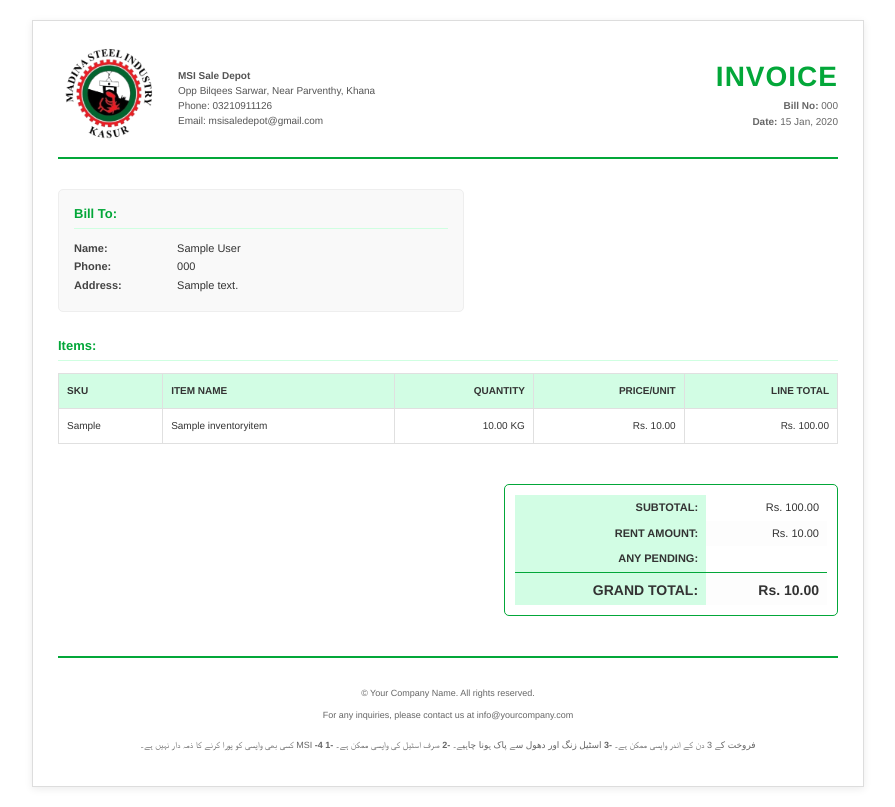
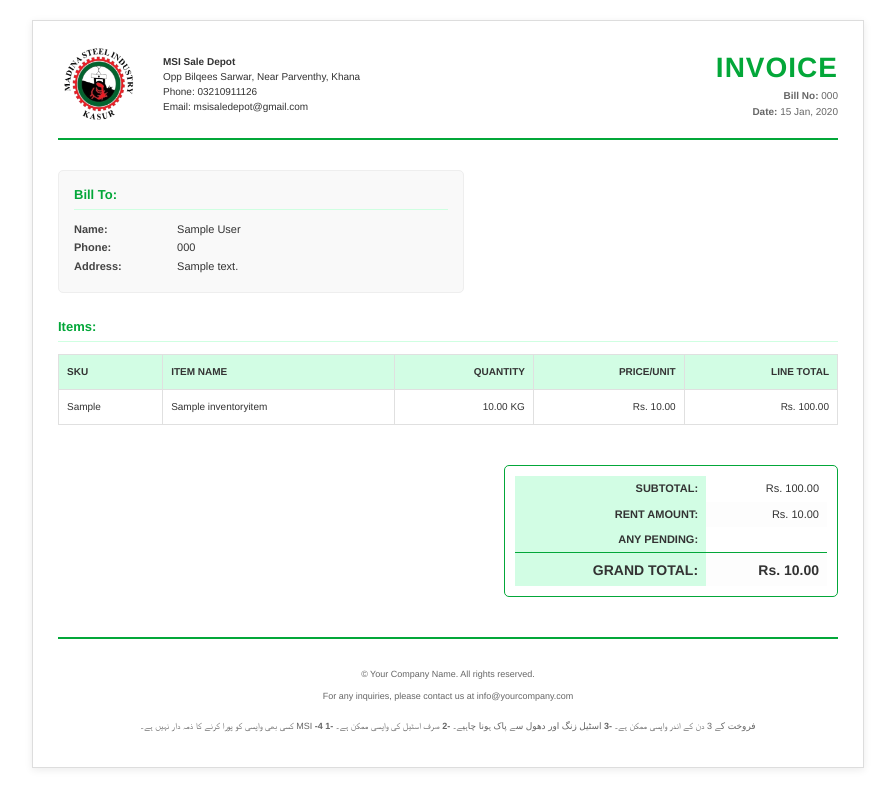
Before and after one commit to mzeeshantech/MSI, a Django app: template billing/templates/billing/customer_bill_detail.html in a window 1280 px wide. Shown: the whole page, without its empty margins (192-1087 px from the left). After the commit the page ends 768 px from the top, so only its background shows below. Run offline with Django 5.2, Linux system fonts and the light colour scheme; the template is opened without the code that fills it: values that come from a table or form of the project are taken from there, others are empty; tables that the repository leaves empty hold one stand-in row (values such as "Sample post").

Commit message:
More changes

```diff
--- a/billing/templates/billing/customer_bill_detail.html
+++ b/billing/templates/billing/customer_bill_detail.html
@@ -51,18 +51,21 @@
         .logo-details {
             display: flex;
             align-items: center;
-            gap: 10px;
+            gap: 15px;
+            flex-wrap: nowrap; /* 🚫 no wrapping */
         }
+
         .logo-details img.logo {
-            max-width: 100px;
+            width: 80px;  /* fixed width */
             height: auto;
+            flex-shrink: 0; /* logo never shrinks */
             margin-right: 10px;
         }
+
         .company-details {
+            flex: 1;        /* take all remaining space */
+            min-width: 0;   /* prevent overflow */
             text-align: left;
-            font-size: 10px;
-            color: #555;
-            margin-top: 10px;
         }
         .company-details p {
             margin: 1px 0;
```
Also changed, not shown: billing/templates/billing/bill_detail.html (+20 -24 lines).
